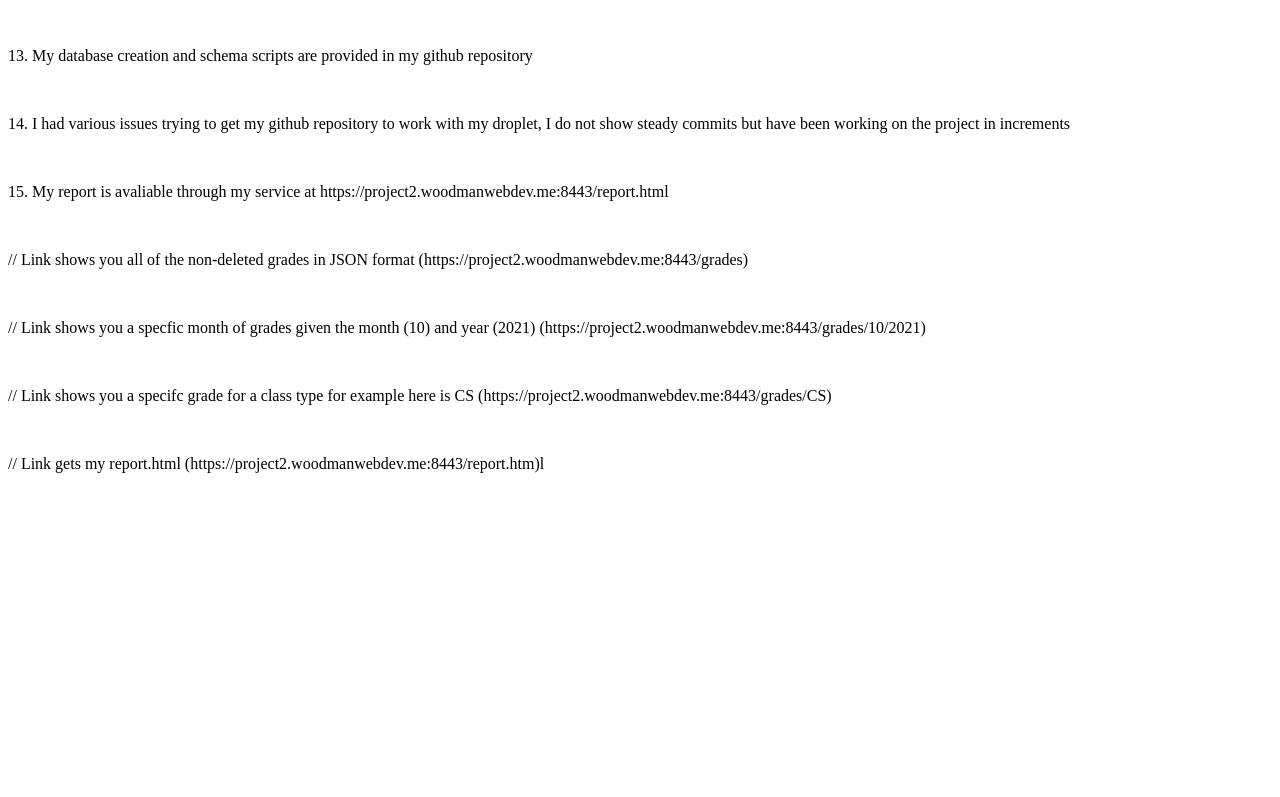
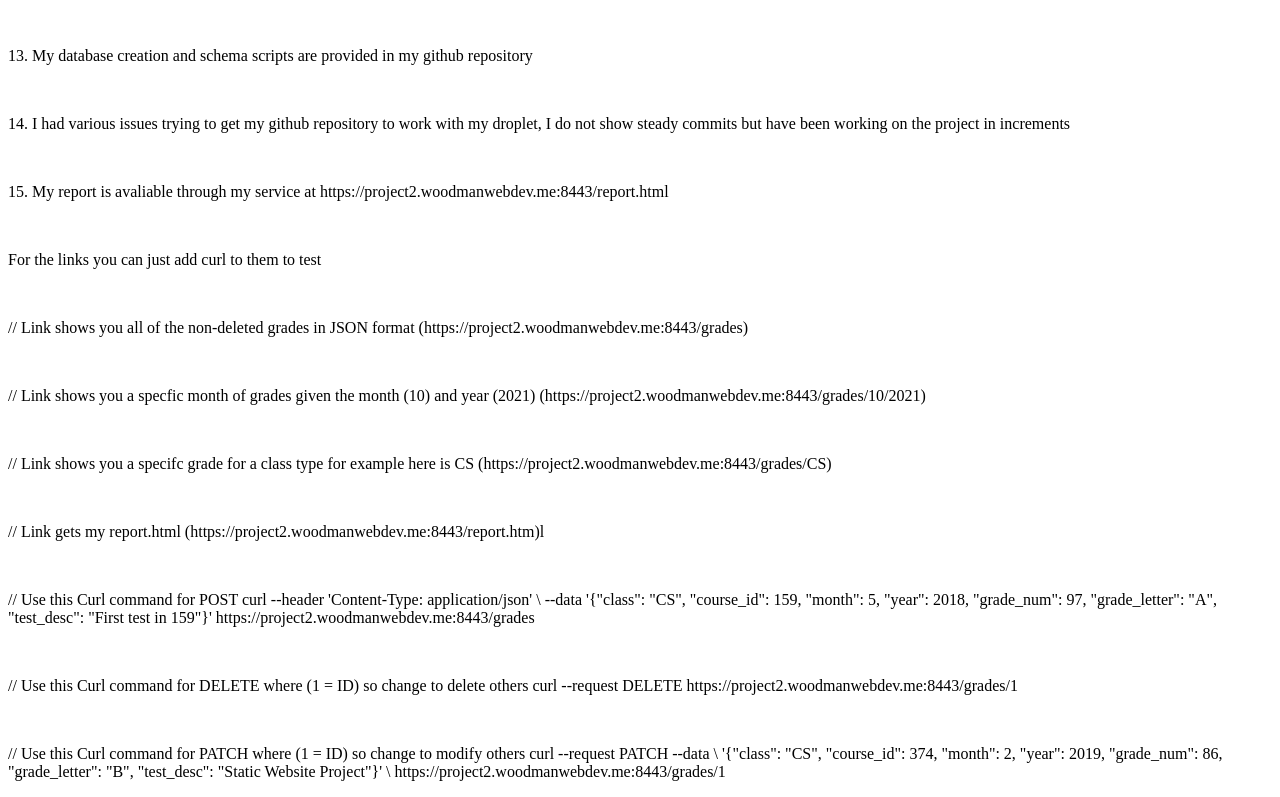
Before and after one commit to woodmatm/project2, a website: page report.html in a window 1280 px wide. Shown: the part 785-1582 px from the top of the page. Before the commit the page ends 1274 px from the top, so only its background shows below. Drawn offline with Linux system fonts and the light colour scheme.

Commit message:
final commit + report

```diff
--- a/report.html
+++ b/report.html
@@ -31,6 +31,8 @@
    <p>  15. My report is avaliable through my service at
         https://project2.woodmanwebdev.me:8443/report.html</p>
 <br>
+<p>For the links you can just add curl to them to test</p>
+<br>
 <p>// Link shows you all of the non-deleted grades in JSON format
            (https://project2.woodmanwebdev.me:8443/grades)</p>
 <br>
@@ -42,5 +44,17 @@
 <br>
 <p>// Link gets my report.html
            (https://project2.woodmanwebdev.me:8443/report.htm)l</p>
+<br>
+<p>// Use this Curl command for POST
+curl --header 'Content-Type: application/json' \
+--data '{"class": "CS", "course_id": 159, "month": 5, "year": 2018, "grade_num": 97, "grade_letter": "A", "test_desc": "First test in 159"}' https://project2.woodmanwebdev.me:8443/grades</p>
+<br>
+<p>// Use this Curl command for DELETE where (1 = ID) so change to delete others
+curl --request DELETE   https://project2.woodmanwebdev.me:8443/grades/1</p>
+<br>
+<p>// Use this Curl command for PATCH where (1 = ID) so change to modify others
+curl --request PATCH --data  \
+'{"class": "CS", "course_id": 374, "month": 2, "year": 2019, "grade_num": 86, "grade_letter": "B", "test_desc": "Static Website Project"}' \
+https://project2.woodmanwebdev.me:8443/grades/1</p>
 </body>
 </html>
```
